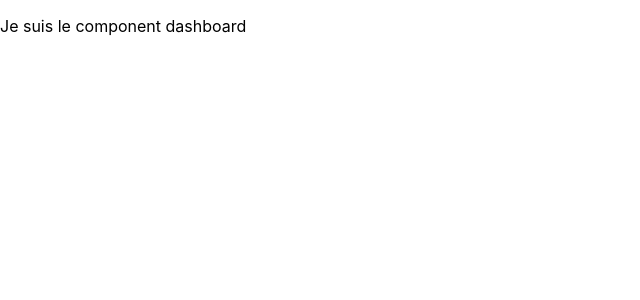
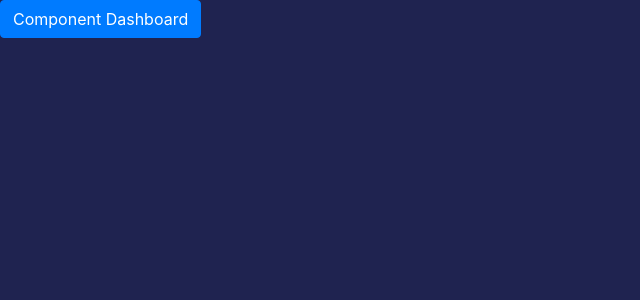
Before and after one commit to AntoineCalmettes/crosstats, a React (Create React App) app in the folder crosstats/: page / in a window 1280 px wide. Shown: the top 300 px of the page, without its empty margins (0-640 px from the left). Built offline with nearby package versions, Linux system fonts and the light colour scheme.

Commit message:
Bootstrap

```diff
--- a/crosstats/public/index.html
+++ b/crosstats/public/index.html
@@ -1,20 +1,19 @@
 <!DOCTYPE html>
 <html lang="en">
-  <head>
+
+<head>
     <meta charset="utf-8" />
     <link rel="icon" href="%PUBLIC_URL%/favicon.ico" />
     <meta name="viewport" content="width=device-width, initial-scale=1" />
     <meta name="theme-color" content="#000000" />
-    <meta
-      name="description"
-      content="Web site created using create-react-app"
-    />
+    <meta name="description" content="Web site created using create-react-app" />
     <link rel="apple-touch-icon" href="%PUBLIC_URL%/logo192.png" />
     <!--
       manifest.json provides metadata used when your web app is installed on a
       user's mobile device or desktop. See https://developers.google.com/web/fundamentals/web-app-manifest/
     -->
     <link rel="manifest" href="%PUBLIC_URL%/manifest.json" />
+    <link rel="stylesheet" href="https://stackpath.bootstrapcdn.com/bootstrap/4.3.1/css/bootstrap.min.css" integrity="sha384-ggOyR0iXCbMQv3Xipma34MD+dH/1fQ784/j6cY/iJTQUOhcWr7x9JvoRxT2MZw1T" crossorigin="anonymous">
     <!--
       Notice the use of %PUBLIC_URL% in the tags above.
       It will be replaced with the URL of the `public` folder during the build.
@@ -25,8 +24,9 @@
       Learn how to configure a non-root public URL by running `npm run build`.
     -->
     <title>React App</title>
-  </head>
-  <body>
+</head>
+
+<body>
     <noscript>You need to enable JavaScript to run this app.</noscript>
     <div id="root"></div>
     <!--
@@ -39,5 +39,9 @@
       To begin the development, run `npm start` or `yarn start`.
       To create a production bundle, use `npm run build` or `yarn build`.
     -->
-  </body>
+    <script src="https://code.jquery.com/jquery-3.3.1.slim.min.js" integrity="sha384-q8i/X+965DzO0rT7abK41JStQIAqVgRVzpbzo5smXKp4YfRvH+8abtTE1Pi6jizo" crossorigin="anonymous"></script>
+    <script src="https://cdnjs.cloudflare.com/ajax/libs/popper.js/1.14.7/umd/popper.min.js" integrity="sha384-UO2eT0CpHqdSJQ6hJty5KVphtPhzWj9WO1clHTMGa3JDZwrnQq4sF86dIHNDz0W1" crossorigin="anonymous"></script>
+    <script src="https://stackpath.bootstrapcdn.com/bootstrap/4.3.1/js/bootstrap.min.js" integrity="sha384-JjSmVgyd0p3pXB1rRibZUAYoIIy6OrQ6VrjIEaFf/nJGzIxFDsf4x0xIM+B07jRM" crossorigin="anonymous"></script>
+</body>
+
 </html>
--- a/crosstats/src/App.css
+++ b/crosstats/src/App.css
@@ -36,3 +36,7 @@
         transform: rotate(360deg);
     }
 }
+
+body {
+    background-color: rgb(31, 35, 80);
+}
--- a/crosstats/src/App.jsx
+++ b/crosstats/src/App.jsx
@@ -11,7 +11,7 @@ function App() {
       <div>
         <Switch>
 
-        <Route path="/create">
+        <Route path="/create/wod">
             <CreateWodRoute />
           </Route>
 
--- a/crosstats/src/components/CreateWod.jsx
+++ b/crosstats/src/components/CreateWod.jsx
@@ -5,7 +5,7 @@ class CreateWod extends Component {
     render() {
         return (
             <div>
-                <p>Je suis le component Create Wod</p>
+              <button type="button" class="btn btn-primary">Component Create Wod</button>
             </div>
         )
 
--- a/crosstats/src/components/Dashboard.jsx
+++ b/crosstats/src/components/Dashboard.jsx
@@ -5,7 +5,8 @@ class Dashboard extends Component {
     render() {
         return (
             <div>
-                <p>Je suis le component dashboard</p>
+                          <button type="button" class="btn btn-primary">Component Dashboard</button>
+
             </div>
         )
 
```
Lines whose indentation alone changed are shown as unchanged.
